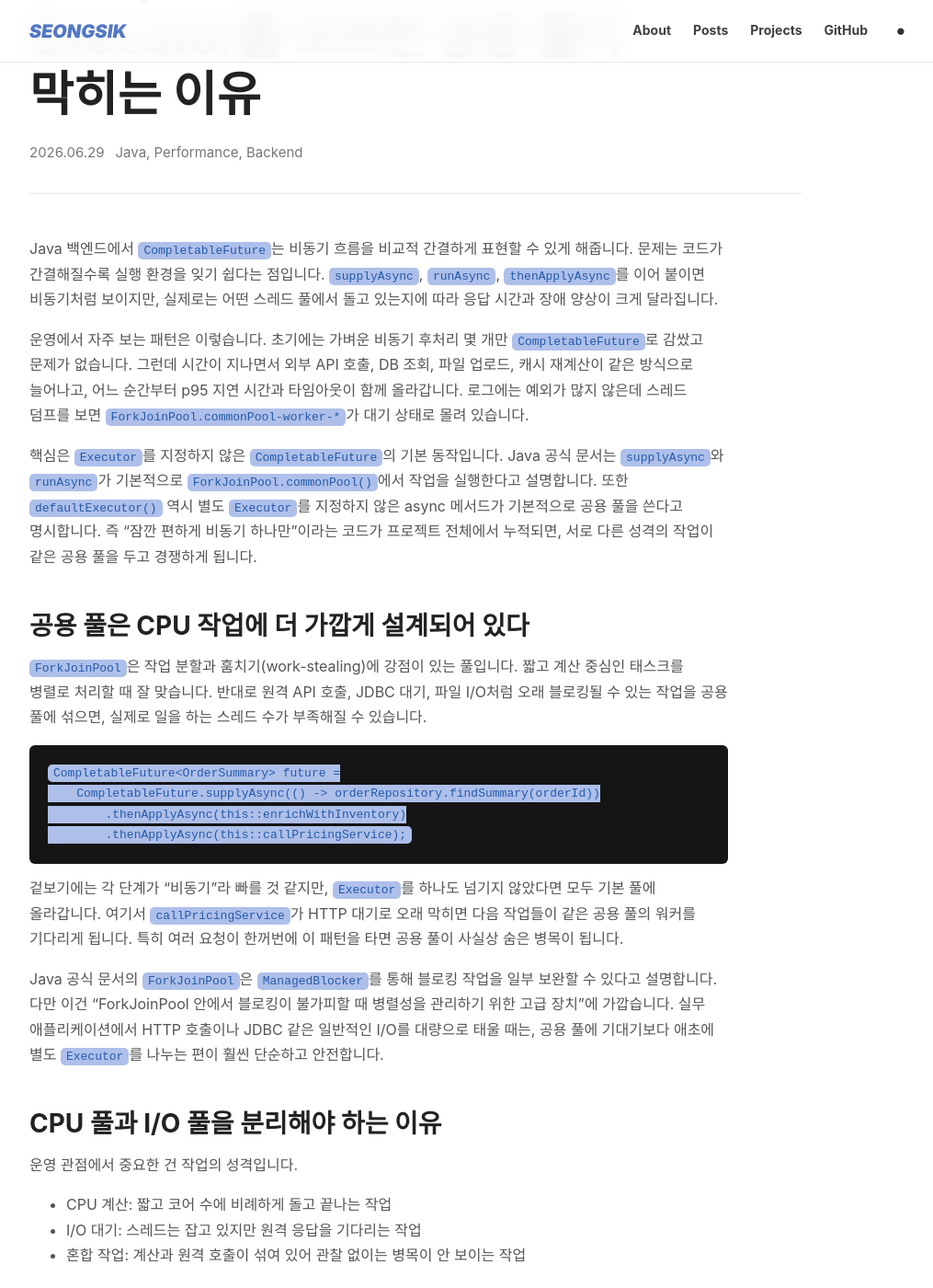
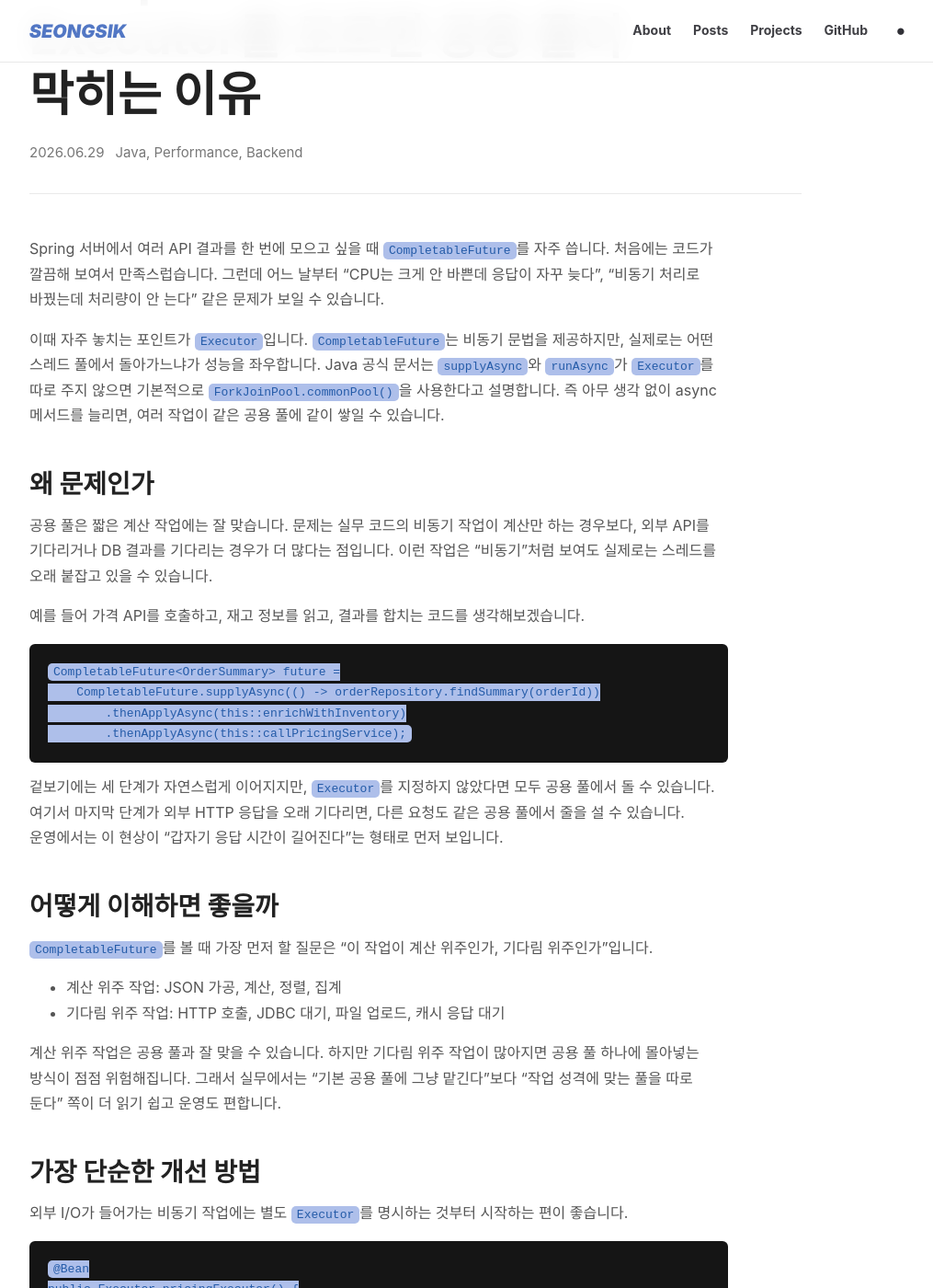
Before and after one commit to seongsik082/seongsik082.github.io, a Jekyll site: the page built from _posts/2026-06-29-java-completablefuture-commonpool-blocking.md, in a window 1280 px wide and 1400 px high, scrolled down 219 px. Shown: the whole window at 92% size, without its empty margins (128-1143 px from the left). Built offline with Jekyll 4.4.1, drawn with Linux system fonts in a browser that asks for light colours; some web fonts are replaced; some of the changed text lies outside the part shown.

Commit message:
Tone down Java Spring and REST API posts

````diff
--- a/_posts/2026-06-29-java-completablefuture-commonpool-blocking.md
+++ b/_posts/2026-06-29-java-completablefuture-commonpool-blocking.md
@@ -5,25 +5,22 @@ tags: [Java, Performance, Backend]
 excerpt: "CompletableFuture는 편하지만, Executor를 명시하지 않은 async 체인이 공용 ForkJoinPool에 몰리면 CPU 작업과 I/O 대기가 서로를 막아 응답 지연이 커질 수 있습니다."
 ---
 
-Java 백엔드에서 `CompletableFuture`는 비동기 흐름을 비교적 간결하게 표현할 수 있게 해줍니다.
-문제는 코드가 간결해질수록 실행 환경을 잊기 쉽다는 점입니다.
-`supplyAsync`, `runAsync`, `thenApplyAsync`를 이어 붙이면 비동기처럼 보이지만, 실제로는 어떤 스레드 풀에서 돌고 있는지에 따라 응답 시간과 장애 양상이 크게 달라집니다.
+Spring 서버에서 여러 API 결과를 한 번에 모으고 싶을 때 `CompletableFuture`를 자주 씁니다.
+처음에는 코드가 깔끔해 보여서 만족스럽습니다.
+그런데 어느 날부터 "CPU는 크게 안 바쁜데 응답이 자꾸 늦다", "비동기 처리로 바꿨는데 처리량이 안 는다" 같은 문제가 보일 수 있습니다.
 
-운영에서 자주 보는 패턴은 이렇습니다.
-초기에는 가벼운 비동기 후처리 몇 개만 `CompletableFuture`로 감쌌고 문제가 없습니다.
-그런데 시간이 지나면서 외부 API 호출, DB 조회, 파일 업로드, 캐시 재계산이 같은 방식으로 늘어나고, 어느 순간부터 p95 지연 시간과 타임아웃이 함께 올라갑니다.
-로그에는 예외가 많지 않은데 스레드 덤프를 보면 `ForkJoinPool.commonPool-worker-*`가 대기 상태로 몰려 있습니다.
+이때 자주 놓치는 포인트가 `Executor`입니다.
+`CompletableFuture`는 비동기 문법을 제공하지만, 실제로는 어떤 스레드 풀에서 돌아가느냐가 성능을 좌우합니다.
+Java 공식 문서는 `supplyAsync`와 `runAsync`가 `Executor`를 따로 주지 않으면 기본적으로 `ForkJoinPool.commonPool()`을 사용한다고 설명합니다.
+즉 아무 생각 없이 async 메서드를 늘리면, 여러 작업이 같은 공용 풀에 같이 쌓일 수 있습니다.
 
-핵심은 `Executor`를 지정하지 않은 `CompletableFuture`의 기본 동작입니다.
-Java 공식 문서는 `supplyAsync`와 `runAsync`가 기본적으로 `ForkJoinPool.commonPool()`에서 작업을 실행한다고 설명합니다.
-또한 `defaultExecutor()` 역시 별도 `Executor`를 지정하지 않은 async 메서드가 기본적으로 공용 풀을 쓴다고 명시합니다.
-즉 "잠깐 편하게 비동기 하나만"이라는 코드가 프로젝트 전체에서 누적되면, 서로 다른 성격의 작업이 같은 공용 풀을 두고 경쟁하게 됩니다.
+## 왜 문제인가
 
-## 공용 풀은 CPU 작업에 더 가깝게 설계되어 있다
+공용 풀은 짧은 계산 작업에는 잘 맞습니다.
+문제는 실무 코드의 비동기 작업이 계산만 하는 경우보다, 외부 API를 기다리거나 DB 결과를 기다리는 경우가 더 많다는 점입니다.
+이런 작업은 "비동기"처럼 보여도 실제로는 스레드를 오래 붙잡고 있을 수 있습니다.
 
-`ForkJoinPool`은 작업 분할과 훔치기(work-stealing)에 강점이 있는 풀입니다.
-짧고 계산 중심인 태스크를 병렬로 처리할 때 잘 맞습니다.
-반대로 원격 API 호출, JDBC 대기, 파일 I/O처럼 오래 블로킹될 수 있는 작업을 공용 풀에 섞으면, 실제로 일을 하는 스레드 수가 부족해질 수 있습니다.
+예를 들어 가격 API를 호출하고, 재고 정보를 읽고, 결과를 합치는 코드를 생각해보겠습니다.
 
 ```java
 CompletableFuture<OrderSummary> future =
@@ -32,25 +29,24 @@ CompletableFuture<OrderSummary> future =
         .thenApplyAsync(this::callPricingService);
 ```
 
-겉보기에는 각 단계가 "비동기"라 빠를 것 같지만, `Executor`를 하나도 넘기지 않았다면 모두 기본 풀에 올라갑니다.
-여기서 `callPricingService`가 HTTP 대기로 오래 막히면 다음 작업들이 같은 공용 풀의 워커를 기다리게 됩니다.
-특히 여러 요청이 한꺼번에 이 패턴을 타면 공용 풀이 사실상 숨은 병목이 됩니다.
+겉보기에는 세 단계가 자연스럽게 이어지지만, `Executor`를 지정하지 않았다면 모두 공용 풀에서 돌 수 있습니다.
+여기서 마지막 단계가 외부 HTTP 응답을 오래 기다리면, 다른 요청도 같은 공용 풀에서 줄을 설 수 있습니다.
+운영에서는 이 현상이 "갑자기 응답 시간이 길어진다"는 형태로 먼저 보입니다.
 
-Java 공식 문서의 `ForkJoinPool`은 `ManagedBlocker`를 통해 블로킹 작업을 일부 보완할 수 있다고 설명합니다.
-다만 이건 "ForkJoinPool 안에서 블로킹이 불가피할 때 병렬성을 관리하기 위한 고급 장치"에 가깝습니다.
-실무 애플리케이션에서 HTTP 호출이나 JDBC 같은 일반적인 I/O를 대량으로 태울 때는, 공용 풀에 기대기보다 애초에 별도 `Executor`를 나누는 편이 훨씬 단순하고 안전합니다.
+## 어떻게 이해하면 좋을까
 
-## CPU 풀과 I/O 풀을 분리해야 하는 이유
+`CompletableFuture`를 볼 때 가장 먼저 할 질문은 "이 작업이 계산 위주인가, 기다림 위주인가"입니다.
 
-운영 관점에서 중요한 건 작업의 성격입니다.
+- 계산 위주 작업: JSON 가공, 계산, 정렬, 집계
+- 기다림 위주 작업: HTTP 호출, JDBC 대기, 파일 업로드, 캐시 응답 대기
 
-- CPU 계산: 짧고 코어 수에 비례하게 돌고 끝나는 작업
-- I/O 대기: 스레드는 잡고 있지만 원격 응답을 기다리는 작업
-- 혼합 작업: 계산과 원격 호출이 섞여 있어 관찰 없이는 병목이 안 보이는 작업
+계산 위주 작업은 공용 풀과 잘 맞을 수 있습니다.
+하지만 기다림 위주 작업이 많아지면 공용 풀 하나에 몰아넣는 방식이 점점 위험해집니다.
+그래서 실무에서는 "기본 공용 풀에 그냥 맡긴다"보다 "작업 성격에 맞는 풀을 따로 둔다" 쪽이 더 읽기 쉽고 운영도 편합니다.
 
-이 셋을 같은 풀에 넣으면 장애가 섞입니다.
-외부 API가 느려졌는데 CPU 계산도 같이 밀리고, 반대로 배치 계산이 몰렸는데 API 응답도 늦어집니다.
-그래서 최소한 "CPU 중심 비동기"와 "대기 시간이 긴 I/O"는 풀을 분리하는 편이 좋습니다.
+## 가장 단순한 개선 방법
+
+외부 I/O가 들어가는 비동기 작업에는 별도 `Executor`를 명시하는 것부터 시작하는 편이 좋습니다.
 
 ```java
 @Bean
@@ -71,14 +67,13 @@ CompletableFuture<Price> future =
         .orTimeout(800, TimeUnit.MILLISECONDS);
 ```
 
-이렇게 하면 적어도 어떤 종류의 작업이 어느 풀을 점유하는지 분리해서 관찰할 수 있습니다.
-장애 시에도 `pricing-io-*`가 막혔는지, 애플리케이션의 계산용 풀이 막혔는지 로그와 스레드 덤프에서 더 빨리 좁힐 수 있습니다.
+이렇게 하면 "가격 API 호출 때문에 느린 것인지", "애플리케이션 계산이 느린 것인지"를 더 쉽게 분리해서 볼 수 있습니다.
+스레드 이름도 구분되기 때문에 스레드 덤프나 로그에서 병목을 찾기 쉬워집니다.
 
 ## 흔한 실수 패턴
 
-첫 번째 실수는 "비동기면 논블로킹"이라고 착각하는 것입니다.
-`CompletableFuture`는 논블로킹 프레임워크가 아니라, 별도 스레드에서 작업을 이어 붙이기 쉬운 도구입니다.
-그 안에서 `RestTemplate`, JDBC, 파일 읽기, `Thread.sleep`을 호출하면 여전히 스레드는 블로킹됩니다.
+첫 번째 실수는 "비동기면 자동으로 빨라진다"고 생각하는 것입니다.
+`CompletableFuture`는 작업을 다른 스레드로 넘기기 쉽게 해주지만, 그 안에서 HTTP 호출이나 JDBC 대기가 일어나면 스레드는 그대로 기다립니다.
 
 두 번째 실수는 마지막에 `join()`으로 다시 묶는 것입니다.
 
@@ -89,20 +84,18 @@ Price price = CompletableFuture
 ```
 
 이 코드는 결국 현재 요청 스레드가 결과를 기다립니다.
-필요한 경우가 있지만, "비동기로 바꿨는데 왜 처리량이 안 늘지?"라는 질문의 상당수는 여기서 나옵니다.
-요청 스레드와 공용 풀이 모두 대기하면, 비동기 도입 비용만 늘고 병목은 그대로 남습니다.
+필요한 경우도 있지만, "비동기로 바꿨는데 체감이 없다"는 상황에서 자주 보이는 패턴입니다.
 
 세 번째 실수는 예외 처리와 타임아웃을 빼먹는 것입니다.
-외부 API가 늦을수록 공용 풀 점유 시간이 길어지므로 `orTimeout`, `completeOnTimeout`, `exceptionally` 같은 종료 조건이 중요합니다.
-비동기 체인은 실패를 숨기기 쉬워서, 타임아웃 없이 붙인 체인은 운영에서 가장 늦게 드러나는 병목이 됩니다.
+외부 API가 느려질수록 풀 점유 시간도 길어지므로 `orTimeout`, `completeOnTimeout`, `exceptionally` 같은 종료 조건을 함께 두는 편이 좋습니다.
 
 ## 언제 쓰고, 언제 피해야 하나
 
 `CompletableFuture`는 다음 상황에 잘 맞습니다.
 
 - 여러 독립 조회를 병렬로 합쳐 응답 시간을 줄일 때
-- CPU 계산과 후처리를 명확히 단계화할 때
-- 별도 `Executor`, 타임아웃, 예외 처리 정책이 이미 정해져 있을 때
+- 외부 호출이 있지만 어느 풀에서 돌릴지 분리해 둘 수 있을 때
+- 타임아웃과 예외 처리 정책이 이미 정해져 있을 때
 
 반대로 다음 상황에서는 주의가 필요합니다.
 
@@ -111,7 +104,8 @@ Price price = CompletableFuture
 - 스레드 풀 관찰 지표 없이 체인만 빠르게 늘리는 경우
 - 팀이 "이 작업이 어느 풀에서 도는지" 설명하지 못하는 경우
 
-즉 `CompletableFuture`를 쓴다는 사실보다, 어떤 `Executor`에서 어떤 비용의 작업을 돌리는지가 더 중요합니다.
+실무 기준으로 한 줄로 정리하면 이렇습니다.
+외부 API나 DB를 기다리는 비동기 작업이라면 기본 공용 풀에 그냥 올리지 않는 편이 안전합니다.
 
 ## 운영에서 확인할 것
 
@@ -124,14 +118,14 @@ Price price = CompletableFuture
 - p95/p99 응답 시간과 배치/후처리 작업 시작 시점의 상관관계
 
 스레드 풀 문제는 예외보다 지연 시간으로 먼저 보이는 경우가 많습니다.
-그래서 "비동기 코드가 늘었다"보다 "기본 공용 풀이 어떤 작업에 소비되고 있는가"를 먼저 물어야 합니다.
+그래서 "비동기 코드를 썼다"보다 "어느 풀이 무엇 때문에 기다리고 있는가"를 먼저 보는 편이 좋습니다.
 
 ## 정리
 
 `CompletableFuture`의 async 메서드는 `Executor`를 지정하지 않으면 기본적으로 공용 `ForkJoinPool`을 사용합니다.
-이 풀에 블로킹 I/O와 CPU 작업을 함께 올리면, 비동기화가 오히려 숨은 경합을 만들 수 있습니다.
-실무에서는 공용 풀을 무심코 공유하기보다 작업 성격별 `Executor`를 분리하고, 타임아웃과 예외 처리까지 함께 설계하는 편이 안전합니다.
-비동기 성능 문제의 출발점은 문법이 아니라 실행 컨텍스트입니다.
+이 풀에 외부 I/O 대기와 계산 작업을 함께 올리면, 비동기화가 오히려 숨은 병목이 될 수 있습니다.
+실무에서는 작업 성격별로 `Executor`를 나누고, 타임아웃을 함께 두는 것만으로도 문제를 많이 줄일 수 있습니다.
+핵심은 `CompletableFuture` 문법보다 "어떤 작업을 어떤 풀에서 돌리는가"입니다.
 
 참고한 공식 문서:
 - [CompletableFuture Javadoc](https://docs.oracle.com/en/java/javase/21/docs/api/java.base/java/util/concurrent/CompletableFuture.html)
````
Also changed, not shown: _posts/2026-06-29-rest-api-etag-if-match-lost-update.md (+17 -18 lines), _posts/2026-06-29-spring-open-session-in-view-hidden-costs.md (+26 -26 lines).
